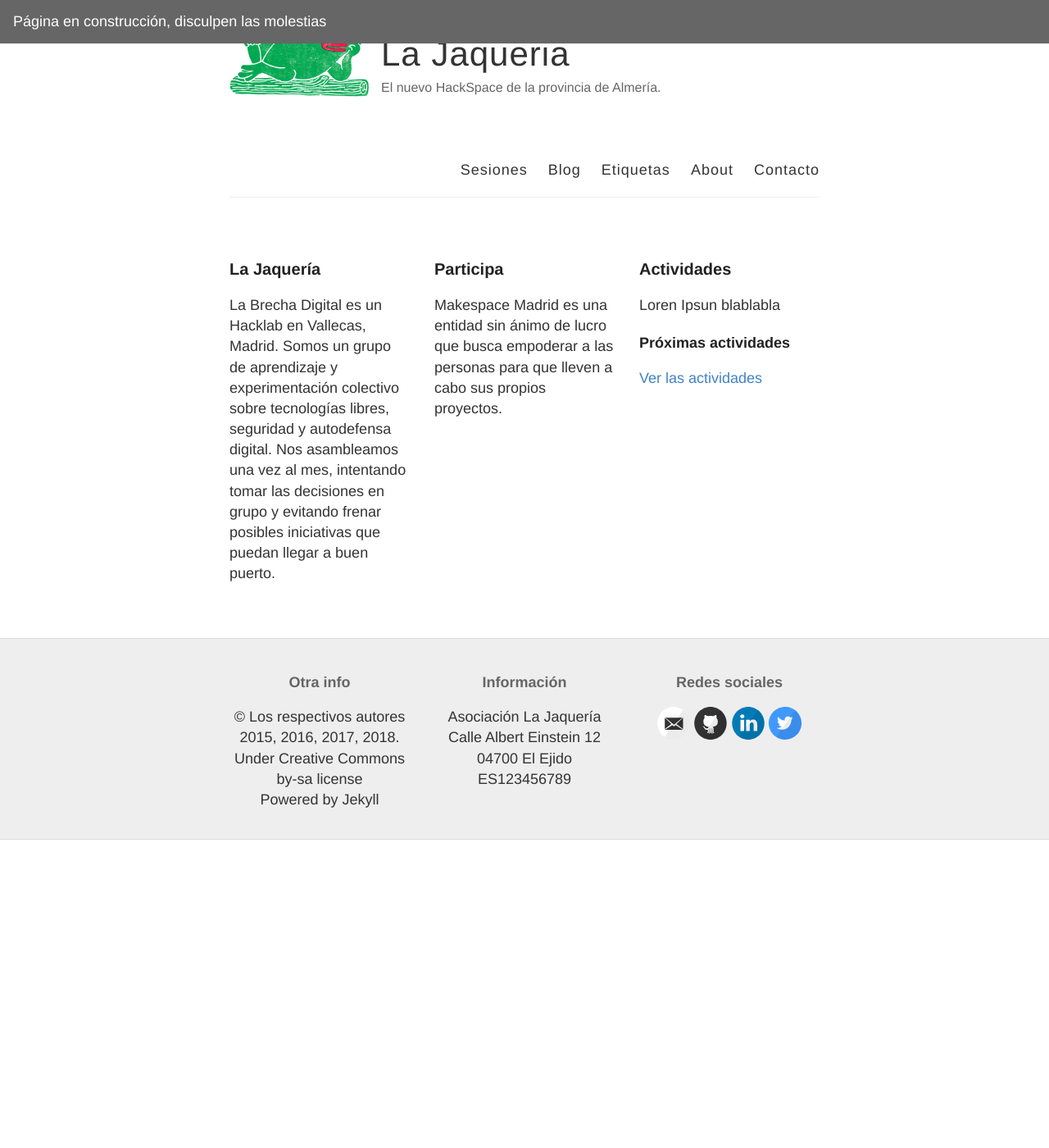
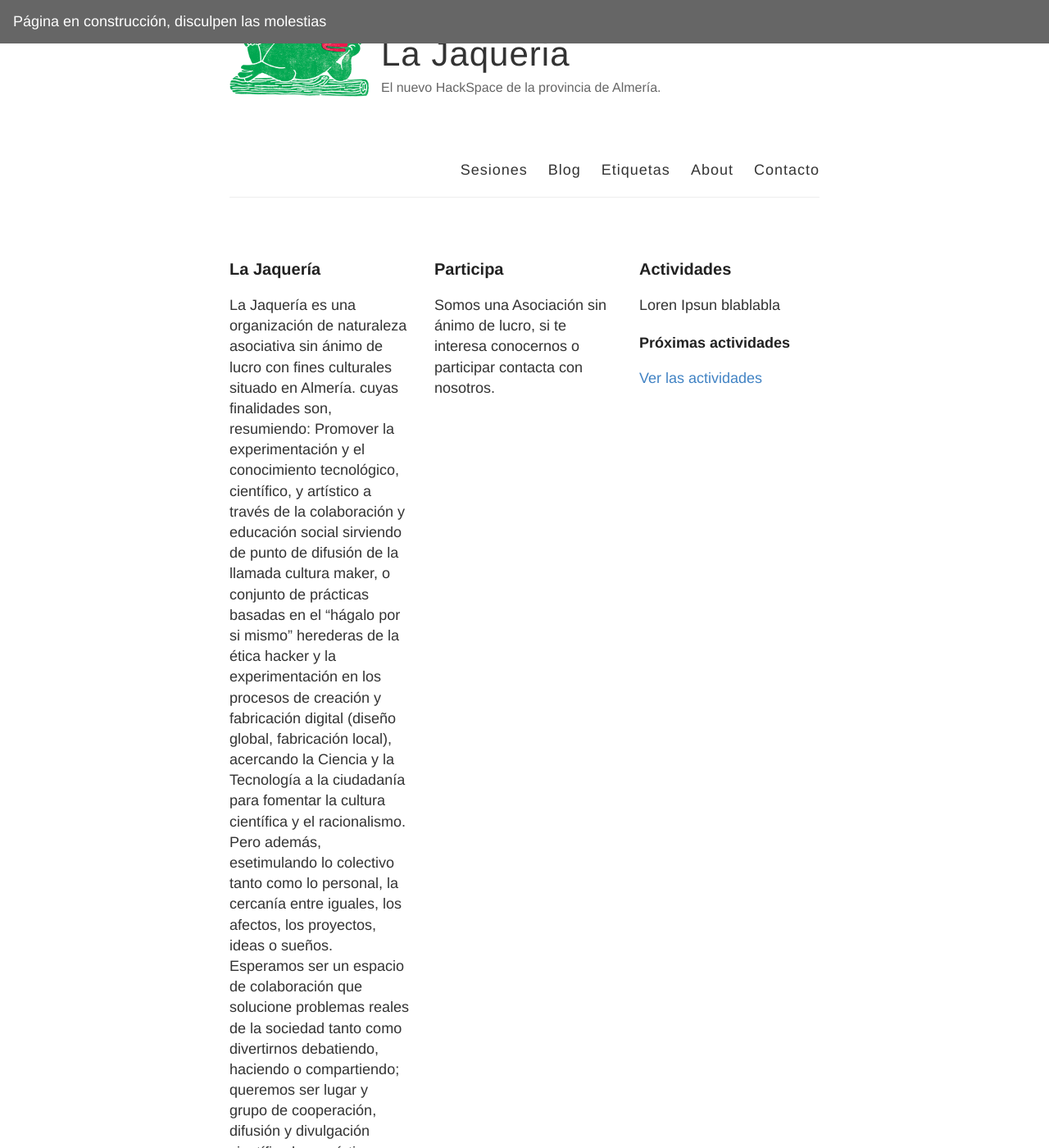
Before and after one commit to LaJaqueria/LaJaqueria.github.io, a Jekyll site: the page built from index.html, in a window 1280 px wide and 1400 px high. Shown: the whole window at 82% size. Built offline with Jekyll 4.4.1, drawn with Linux system fonts in a browser that asks for light colours; some of the changed text lies outside the part shown.

Commit message:
cambios para revisar

```diff
--- a/index.html
+++ b/index.html
@@ -8,13 +8,16 @@ layout: default
     <div class="col-md-4">
 
         <h3>La Jaquería</h3>
-        <p>La Brecha Digital es un Hacklab en Vallecas, Madrid. Somos un grupo de aprendizaje y experimentación colectivo sobre tecnologías libres, seguridad y autodefensa digital. Nos asambleamos una vez al mes, intentando tomar las decisiones en grupo y evitando frenar posibles iniciativas que puedan llegar a buen puerto.</p>
+        <p>La Jaquería es una organización de naturaleza asociativa sin ánimo de lucro con fines culturales situado en Almería.
+cuyas finalidades son, resumiendo: Promover la experimentación y el conocimiento tecnológico, científico, y artístico a través de la colaboración y educación social sirviendo de punto de difusión de la llamada cultura maker, o conjunto de prácticas basadas en el “hágalo por si mismo” herederas de la ética hacker y la experimentación en los procesos de creación y fabricación digital (diseño global, fabricación local), acercando la Ciencia y la Tecnología a la ciudadanía para fomentar la cultura científica y el racionalismo.
+Pero además, esetimulando lo colectivo tanto como lo personal, la cercanía entre iguales, los afectos, los proyectos, ideas o sueños. Esperamos ser un espacio de colaboración que
+            solucione problemas reales de la sociedad tanto como divertirnos debatiendo, haciendo o compartiendo; queremos ser lugar y grupo de cooperación, difusión y divulgación científico humanística a partes iguales.</p>
     </div>
 
     <div class="col-md-4">
 
         <h3>Participa</h3>
-        <p>Makespace Madrid es una entidad sin ánimo de lucro que busca empoderar a las personas para que lleven a cabo sus propios proyectos.</p>
+        <p>Somos una Asociación sin ánimo de lucro, si te interesa conocernos o participar contacta con nosotros.</p>
         <p>
 
     </div>
```
